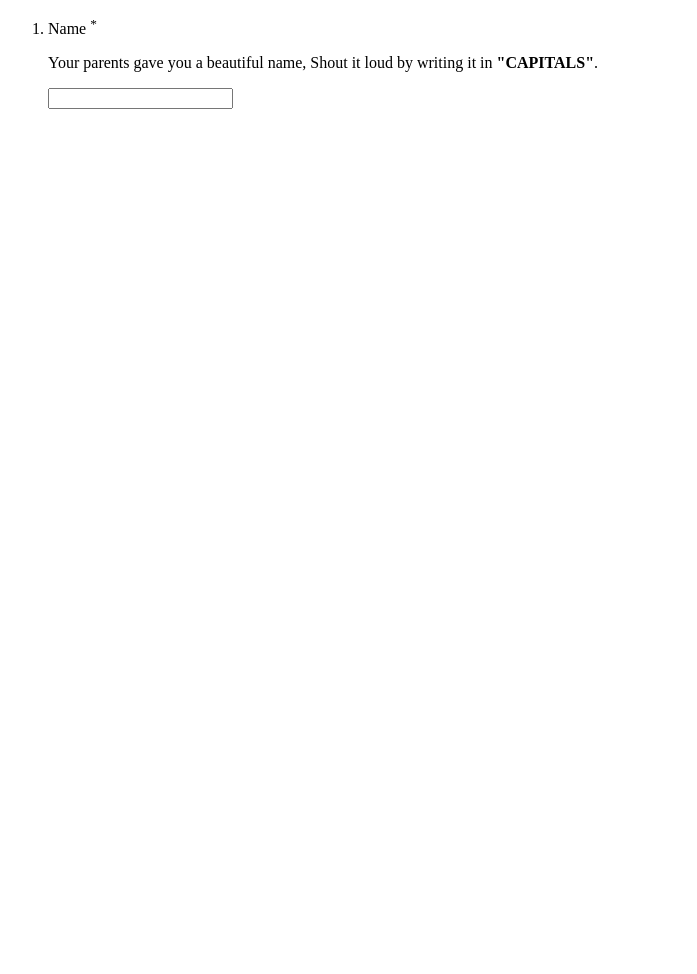
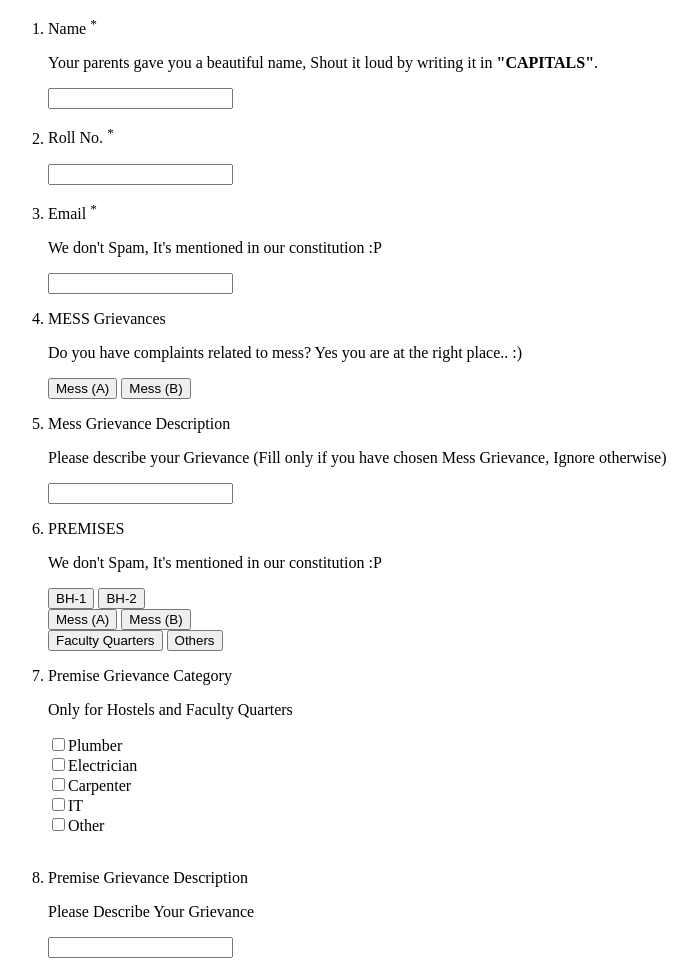
Before and after one commit to OpenSouce-LNMIIT/complaint.lnmiit, a plain HTML site: page index.html in a window 1280 px wide. Shown: the whole page, without its empty margins (0-697 px from the left). Before the commit the page ends 800 px from the top, so only its background shows below. Drawn offline with Linux system fonts and the light colour scheme.

Commit message:
basic html

```diff
--- a/index.html
+++ b/index.html
@@ -21,6 +21,106 @@
 						<!--<input type="button" name="ok" value="Ok">-->
 					</div>
 				</li>
+				<li>
+					<div>
+						<p class="title">
+							Roll No. <sup>*</sup>
+						</p>
+						<input type="text" name="Name">
+						<br>
+						<!--<input type="button" name="ok" value="Ok">-->
+					</div>
+				</li>
+				<li>
+					<div>
+						<p class="title">
+							Email <sup>*</sup>
+						</p>
+						<p class="description">
+							 We don't Spam, It's mentioned in our constitution :P
+						</p>
+						<input type="email" name="email">
+						<br>
+						<!--<input type="button" name="ok" value="Ok">-->
+					</div>
+				</li>
+				<li>
+					<div>
+						<p class="title">
+							MESS Grievances
+						</p>
+						<p class="description">
+							 Do you have complaints related to mess? Yes you are at the right place.. :)
+						</p>
+						<input type="button" name="mess-a" value="Mess (A)">
+						<input type="button" name="mess-b" value="Mess (B)">
+						<br>
+						<!--<input type="button" name="ok" value="Ok">-->
+					</div>
+				</li>
+				<li>
+					<div>
+						<p class="title">
+							Mess Grievance Description
+						</p>
+						<p class="description">
+							Please describe your Grievance (Fill only if you have chosen Mess Grievance, Ignore otherwise)
+						</p>
+						<input type="text" name="grievance">
+						<br>
+						<!--<input type="button" name="ok" value="Ok">-->
+					</div>
+				</li>
+				<li>
+					<div>
+						<p class="title">
+							PREMISES
+						</p>
+						<p class="description">
+							 We don't Spam, It's mentioned in our constitution :P
+						</p>
+						<input type="button" name="bh-1" value="BH-1">
+						<input type="button" name="bh-2" value="BH-2">
+						<br>
+						<input type="button" name="bh-3" value="Mess (A)">
+						<input type="button" name="gh-1" value="Mess (B)">
+						<br>
+						<input type="button" name="faculty-quarters" value="Faculty Quarters">
+						<input type="button" name="others" value="Others">
+						<br>
+						<!--<input type="button" name="ok" value="Ok">-->
+					</div>
+				</li>
+				<li>
+					<div>
+						<p class="title">
+							Premise Grievance Category
+						</p>
+						<p class="description">
+							Only for Hostels and Faculty Quarters
+						</p>
+						<input type="checkbox" name="Plumber" value="Plumber">Plumber<br>
+						<input type="checkbox" name="Electrician" value="Electrician">Electrician<br>
+						<input type="checkbox" name="Carpenter" value="Carpenter">Carpenter<br>
+						<input type="checkbox" name="IT" value="IT">IT<br>
+						<input type="checkbox" name="Other" value="Other">Other<br>
+						<br>
+						<!--<input type="button" name="ok" value="Ok">-->
+					</div>
+				</li>
+				<li>
+					<div>
+						<p class="title">
+							Premise Grievance Description
+						</p>
+						<p class="description">
+							Please Describe Your Grievance
+						</p>
+						<input type="text" name="grievance">
+						<br>
+						<!--<input type="button" name="ok" value="Ok">-->
+					</div>
+				</li>
 
 			</ol>
 		</div>
```
